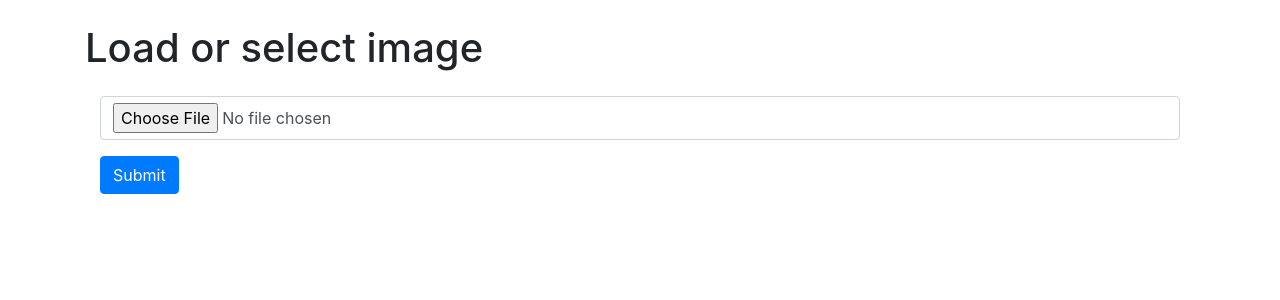
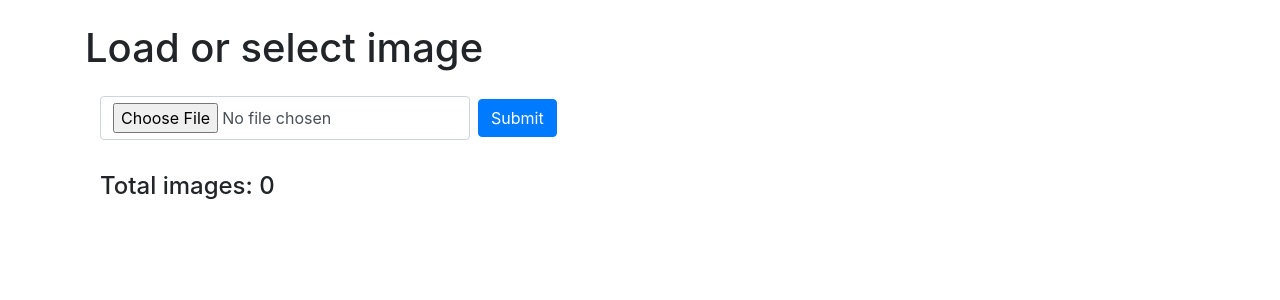
Before and after one commit to larry852/image-optimization-pipeline, a Flask app: template web/templates/index.html in a window 1280 px wide. Shown: the part 56-356 px from the top of the page. Run offline with Flask 2, Linux system fonts and the light colour scheme; the template is opened without the code that fills it, so the values that code supplies are empty; some libraries are stand-ins or nearby versions.

Commit message:
Subida de imagen

```diff
--- a/web/app.py
+++ b/web/app.py
@@ -1,15 +1,27 @@
 from flask import Flask, render_template, request, url_for, redirect
 from os import listdir
-from os.path import isfile, join
-import imghdr
+from os.path import join
+
+UPLOAD_FOLDER = 'static/img/input/'
+ALLOWED_EXTENSIONS = set(['rgb', 'gif', 'pbm', 'pgm', 'ppm', 'tiff', 'rast', 'xbm', 'jpeg', 'bmp', 'png', 'webp', 'exr', 'jpg'])
 
 app = Flask(__name__)
+app.config['UPLOAD_FOLDER'] = UPLOAD_FOLDER
 
 
-@app.route('/')
+def allowed_file(filename):
+    return '.' in filename and filename.rsplit('.', 1)[1].lower() in ALLOWED_EXTENSIONS
+
+
+@app.route('/', methods=['GET', 'POST'])
 def index():
-    images_path = 'static/img/input/'
-    images = [join(images_path, file) for file in listdir(images_path) if isfile(join(images_path, file)) and imghdr.what(join(images_path, file))]
+    images = [(join(app.config['UPLOAD_FOLDER'], file), file.split('.')[0]) for file in listdir(app.config['UPLOAD_FOLDER']) if allowed_file(file)]
+    if request.method == 'POST':
+        new_file = request.files['file']
+        if new_file and allowed_file(new_file.filename):
+            filename = str(len(images) + 1) + '.' + new_file.filename.rsplit('.', 1)[1].lower()
+            new_file.save(join(app.config['UPLOAD_FOLDER'], filename))
+            return redirect(url_for('index'))
     return render_template('index.html', images=images)
 
 
--- a/web/templates/index.html
+++ b/web/templates/index.html
@@ -57,16 +57,15 @@
 
 	<!-- Portfolio Item Row -->
 	<div class="col-sm-12">
-		<form method="POST" action="{{ url_for('index') }}">
-			<div class="form-group">
-				<input id="image" name="image" type="file" class="form-control">
-			</div>
-			<button type="submit" class="btn btn-primary">Submit</button>
+		<form class="form-inline" method="POST" action="{{ url_for('index') }}" enctype="multipart/form-data">
+			<input id="file" name="file" type="file" class="form-control mb-2 mr-sm-2" required>
+			<button type="submit" class="btn btn-primary mb-2">Submit</button>
 		</form>
 		<br>
+		<h4>Total images: {{images|length}}</h4>
 		<div class="col-sm-12">
 			{% for image in images %}
-				<img class="thumb" src="{{image}}">
+			<img class="thumb" src="{{image[0]}}" title="{{image[1]}}">
 			{% endfor %}
 		</div>
 		<br>
```
